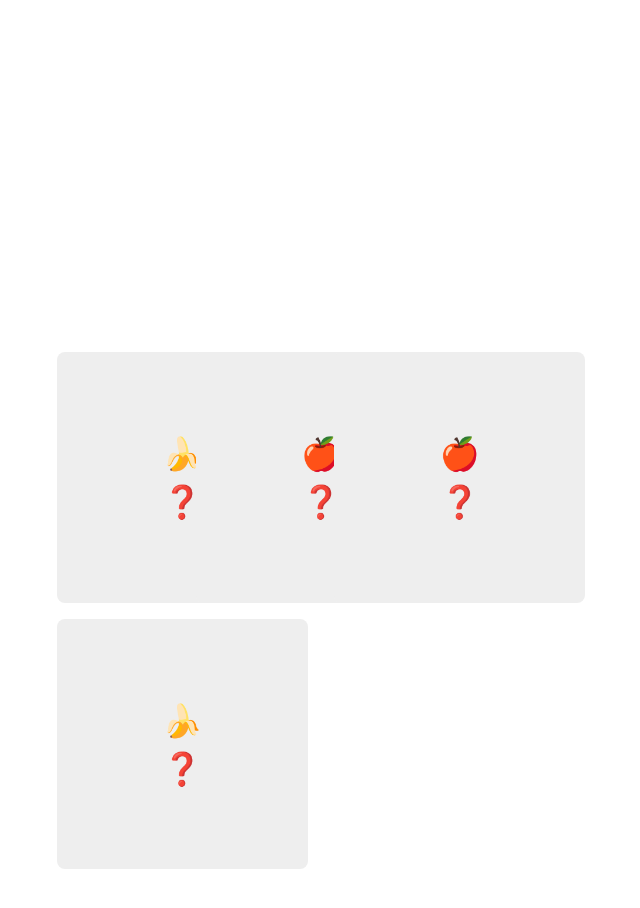
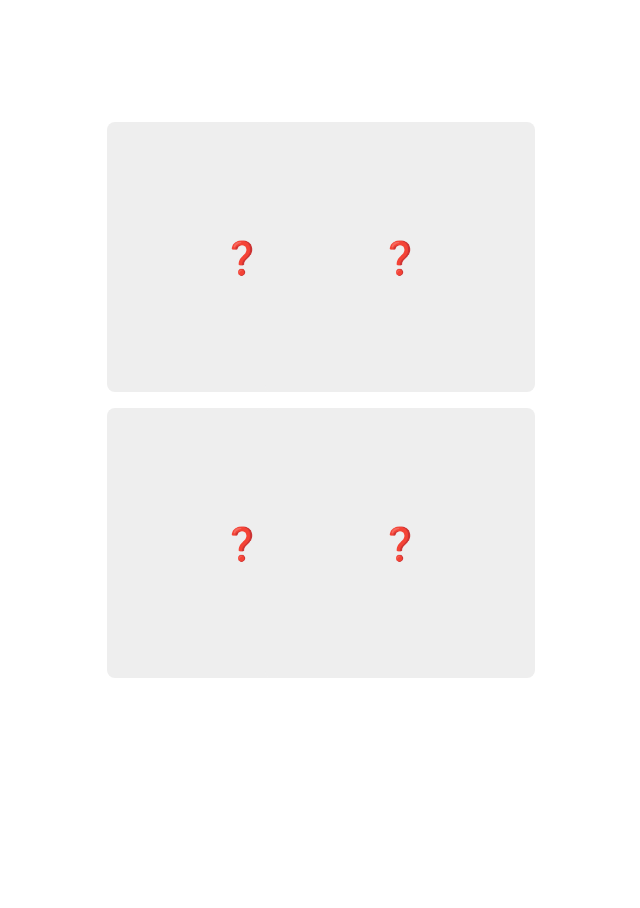
Before and after one commit to alexakode/reactmemorylight, a React (Vite) app: page / in a window 1280 px wide. Shown: the top 908 px of the page, without its empty margins (383-1023 px from the left). After the commit the page ends 800 px from the top, so only its background shows below. Built offline with nearby package versions, Linux system fonts and the light colour scheme.

Commit message:
fixed minimal initial style

```diff
--- a/src/App.css
+++ b/src/App.css
@@ -34,7 +34,8 @@
 }
 
 .card {
-  padding: 2em;
+  /* aspect-ratio: 1/1;
+  padding: 2em; */
 }
 
 .read-the-docs {
@@ -44,7 +45,7 @@
   display: grid;
   grid-template-columns: repeat(auto-fit, minmax(100px, 1fr));
   gap: 1rem;
-  padding: 20rem;
-  max-width: 400px;
+  padding: 2rem;
+  max-width: 300px;
   margin: 0 auto;
 }
--- a/src/components/Card.css
+++ b/src/components/Card.css
@@ -1,6 +1,7 @@
 .card {
   width: 100%;
   aspect-ratio: 1/1;
+  padding: 2em;
   background-color: #eee;
   font-size: 2rem;
   display: flex;
--- a/src/components/Card.jsx
+++ b/src/components/Card.jsx
@@ -1,6 +1,5 @@
 import React from "react";
-import "./Card.css"
-// import ./Card.css for stil (ikke lagd ennå)
+import "./Card.css";
 export default function Card({ value, flipped, matched, onClick }) {
   const handleClick = () => {
     if (!flipped && !matched) {
@@ -8,14 +7,12 @@ export default function Card({ value, flipped, matched, onClick }) {
     }
   };
   return (
-    <div
-      className={`card ${flipped || matched ? "flipped" : ""}`}
-      onClick={handleClick}
-    >
-      <div className="card-inner">
+    <div className="card" onClick={handleClick}>
+      {flipped || matched ? (
         <div className="card-front">{value}</div>
+      ) : (
         <div className="card-back">❓️</div>
-      </div>
+      )}
     </div>
   );
 }
```
